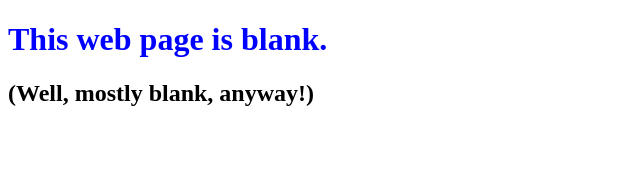
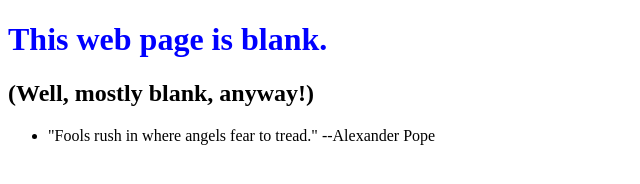
Before and after one commit to TobiasDybwad/0main_openSAP_repo, a plain HTML site: page index.html in a window 1280 px wide. Shown: the whole page, without its empty margins (0-640 px from the left). Drawn offline with Linux system fonts and the light colour scheme.

Commit message:
Added quote by alexander pope

```diff
--- a/index.html
+++ b/index.html
@@ -7,4 +7,8 @@
 	<body>
 		<h1 style="color: Blue">This web page is blank.</h1>
 		<h2>(Well, mostly blank, anyway!)</h2>
+
+		<ul>
+			<li>"Fools rush in where angels fear to tread." --Alexander Pope</li>
+		</ul>
 	</body>
```
